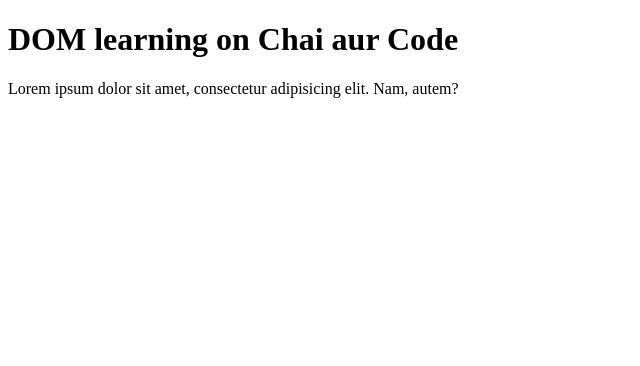
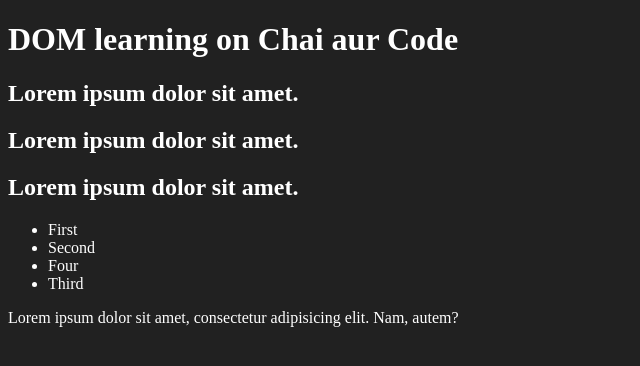
Before and after one commit to abhishekJoshi-2003/JS-Hindi, a plain HTML site: page 06_dom/index.html in a window 1280 px wide. Shown: the whole page, without its empty margins (0-640 px from the left). Drawn offline with Linux system fonts and the light colour scheme.

Commit message:
Studied DOM

```diff
--- a/06_dom/index.html
+++ b/06_dom/index.html
@@ -3,10 +3,25 @@
 <head>
     <meta charset="UTF-8">
     <title>DOM Learning</title>
+    <style>
+        .bg-black{
+            background-color: #212121;
+            color: #fff;
+        }
+    </style>
 </head>
-<body>
-    <div class="bg-black">
-        <h1 class="heading">DOM learning on Chai aur Code</h1>
+<body class="bg-black">
+    <div>
+        <h1 id="title" class="heading">DOM learning on Chai aur Code</h1>
+        <h2>Lorem ipsum dolor sit amet.</h2>
+        <h2>Lorem ipsum dolor sit amet.</h2>
+        <h2>Lorem ipsum dolor sit amet.</h2>
+        <ul>
+            <li class="list-item">First</li>
+            <li class="list-item">Second</li>
+            <li class="list-item">Four</li>
+            <li class="list-item">Third</li>
+        </ul>
         <p>Lorem ipsum dolor sit amet, consectetur adipisicing elit. Nam, autem?</p>
     </div>
 </body>
```
Also changed, not shown: 06_dom/DOMSelector.txt (added).
